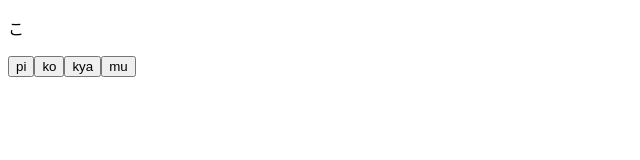
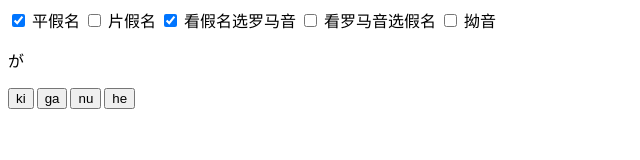
Before and after one commit to math233/abc, a plain HTML site: page index.html in a window 1280 px wide. Shown: the whole page, without its empty margins (0-640 px from the left). Drawn offline with Linux system fonts and the light colour scheme.

Commit message:
1. 加入可选参数 (平假片假, 拗音等) 2. 可以键盘操作

```diff
--- a/index.html
+++ b/index.html
@@ -5,17 +5,31 @@
 
 <title>学五十音</title>
 <meta charset="utf-8" />
-
+<style>
+button {
+	margin-right: 3px;
+}
+</style>
 </head>
 
 <body>
 
+<form>
+	<input type="checkbox" id="checkbox-hiragana" checked="true"/>
+	<label for="checkbox-hiragana">平假名</label>
+	<input type="checkbox" id="checkbox-katakana"/>
+	<label for="checkbox-katakana">片假名</label>
+	<input type="checkbox" id="checkbox-kana-roma" checked="true"/>
+	<label for="checkbox-kana-roma">看假名选罗马音</label>
+	<input type="checkbox" id="checkbox-roma-kana"/>
+	<label for="checkbox-roma-kana">看罗马音选假名</label>
+	<input type="checkbox" id="checkbox-youon"/>
+	<label for="checkbox-youon">拗音</label>
+</form>
+
 <p id="question"></p>
-
-<p id="answer"></p>
-
+<p id="choice"></p>
 <p id="message"></p>
-
 <button id="next" onclick="newQuestion()">next</button>
 
 <script>
@@ -32,7 +46,8 @@ var dict = [
 	['wa','わ','ワ'], ['wo','を','ヲ'], ['n','ん','ン'],
 	['ga','が','ガ'], ['gi','ぎ','ギ'], ['gu','ぐ','グ'], ['ge','げ','ゲ'], ['go','ご','ゴ'],
 	['za','ざ','ザ'], ['ji','じ','ジ'], ['zu','ず','ズ'], ['ze','ぜ','ゼ'], ['zo','ぞ','ゾ'],
-	['da','だ','ダ'], //['di','ぢ','ヂ'], //['du','づ','ヅ'], ['de','で','デ'], ['do','ど','ド'],
+	['da','だ','ダ'], //['di','ぢ','ヂ'], //['du','づ','ヅ'],
+	['de','で','デ'], ['do','ど','ド'],
 	['ba','ば','バ'], ['bi','び','ビ'], ['bu','ぶ','ブ'], ['be','べ','ベ'], ['bo','ぼ','ボ'],
 	['pa','ぱ','パ'], ['pi','ぴ','ピ'], ['pu','ぷ','プ'], ['pe','ぺ','ペ'], ['po','ぽ','ポ'],
 	['kya','きゃ','キャ'], ['kyu','きゅ','キュ'], ['kyo','きょ','キョ'],
@@ -64,11 +79,12 @@ function $(str, innerHTML) {
 }
 
 var elemQuestion = $('#question');
-var elemAnswer = $('#answer');
+var elemChoice = $('#choice');
 var elemMessage = $('#message');
 var buttonNext = $('#next');
-var len = dict.length;
-var answer;
+var checkHiragana = $('#checkbox-hiragana'), checkKatakana = $('#checkbox-katakana'), checkKanaRoma = $('#checkbox-kana-roma'), checkRomaKana = $('#checkbox-roma-kana'), checkYouon = $('#checkbox-youon');
+
+var answer, answerStr;
 var correctCnt = parseInt(localStorage['io.github.zmx0142857.abc.correctCnt']) || 0;
 var errorCnt = parseInt(localStorage['io.github.zmx0142857.abc.errorCnt']) || 0;
 
@@ -77,24 +93,54 @@ function statistics() {
 	return 'correct: ' + correctCnt + ', error: ' + errorCnt;
 }
 
-function choose() {
-	if (this.name == answer) {
+function choose(n) {
+	return function() {
+		if (n == answer) {
 			++correctCnt;
 			localStorage['io.github.zmx0142857.abc.correctCnt'] = correctCnt;
+			elemMessage.style.color = '#080';
 			elemMessage.innerHTML = 'correct!';
 		} else {
 			++errorCnt;
 			localStorage['io.github.zmx0142857.abc.errorCnt'] = errorCnt;
-		elemMessage.innerHTML = 'error!';
+			elemMessage.style.color = '#800';
+			elemMessage.innerHTML = 'correct answer: ' + answerStr;
 		}
 		buttonNext.style.display = 'revert';
+		document.onkeydown = onAnswer;
+	};
 }
 
 function newQuestion() {
 	elemMessage.innerHTML = '';
-	elemAnswer.innerHTML = '';
+	elemChoice.innerHTML = '';
 	buttonNext.style.display = 'none';
-	answer = Math.floor(4*Math.random());
+
+	// 产生答案
+	answer = Math.floor(4*Math.random()); // 0, 1, 2, 3
+
+	// 处理参数设置
+	var len = checkYouon.checked ? dict.length: 69;
+	if (!checkHiragana.checked && !checkKatakana.checked)
+		checkHiragana.checked = true;
+	var a = checkHiragana.checked ? 1 : 2;
+	var b = checkKatakana.checked ? 3 : 2;
+	var kana = a+Math.floor((b-a)*Math.random());
+
+	if (!checkKanaRoma.checked && !checkRomaKana.checked)
+		checkKanaRoma.checked = true;
+	var chooseRoma;
+	if (checkKanaRoma.checked && !checkRomaKana.checked)
+		chooseRoma = true;
+	else if (!checkKanaRoma.checked && checkRomaKana.checked)
+		chooseRoma = false;
+	else
+		chooseRoma = Math.random() > 0.5 ? true : false;
+
+	var question = chooseRoma ? kana : 0;
+	var choice = chooseRoma ? 0 : kana;
+
+	// 产生选项
 	var visited = [];
 	var frag = document.createDocumentFragment();
 	for (var n = 0; n < 4; ++n) {
@@ -103,16 +149,32 @@ function newQuestion() {
 			i = Math.floor(len*Math.random());
 		while (visited.includes[i]);
 		visited.push(i);
-		var button = $('button', dict[i][0]);
-		button.name = n;
-		button.onclick = choose;
+
+		var button = $('button', dict[i][choice]);
+		button.onclick = choose(n);
 		frag.appendChild(button);
-		if (n == answer)
-			elemQuestion.innerHTML = dict[i][1];
+		if (n == answer) {
+			elemQuestion.innerHTML = dict[i][question];
+			answerStr = dict[i][choice];
 		}
-	elemAnswer.appendChild(frag);
+	}
+	elemChoice.appendChild(frag);
+	document.onkeydown = onQuestion;
 }
 newQuestion();
+
+function onQuestion(e) {
+	var c = e.keyCode - 48;
+	if (1 <= c && c <= 4) {
+		choose(c-1)();
+	}
+}
+
+function onAnswer(e) {
+	if (e.code == 'Enter') {
+		newQuestion();
+	}
+}
 
 </script>
 </body>
```
Also changed, not shown: 1 other file. Lines whose indentation alone changed are shown as unchanged.
